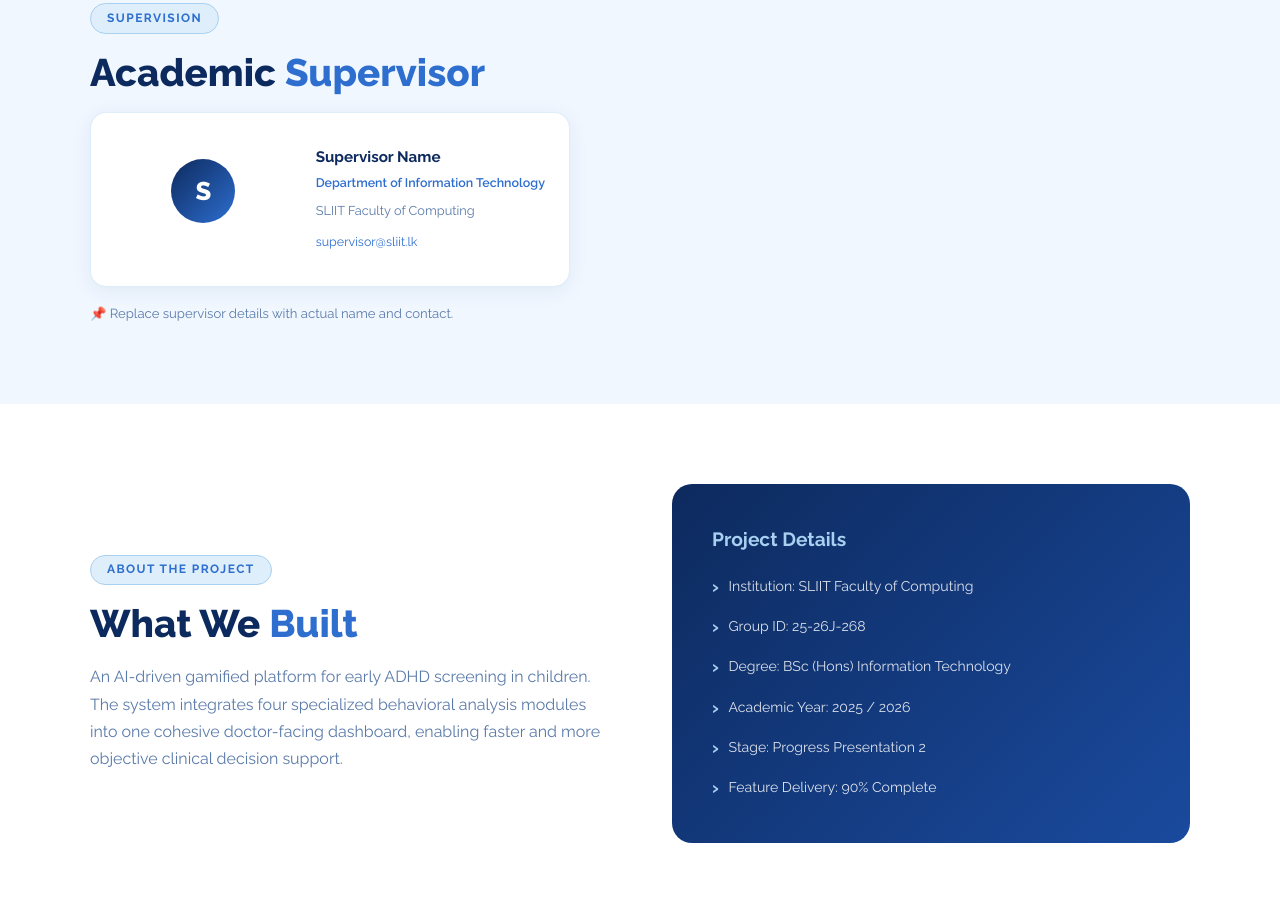
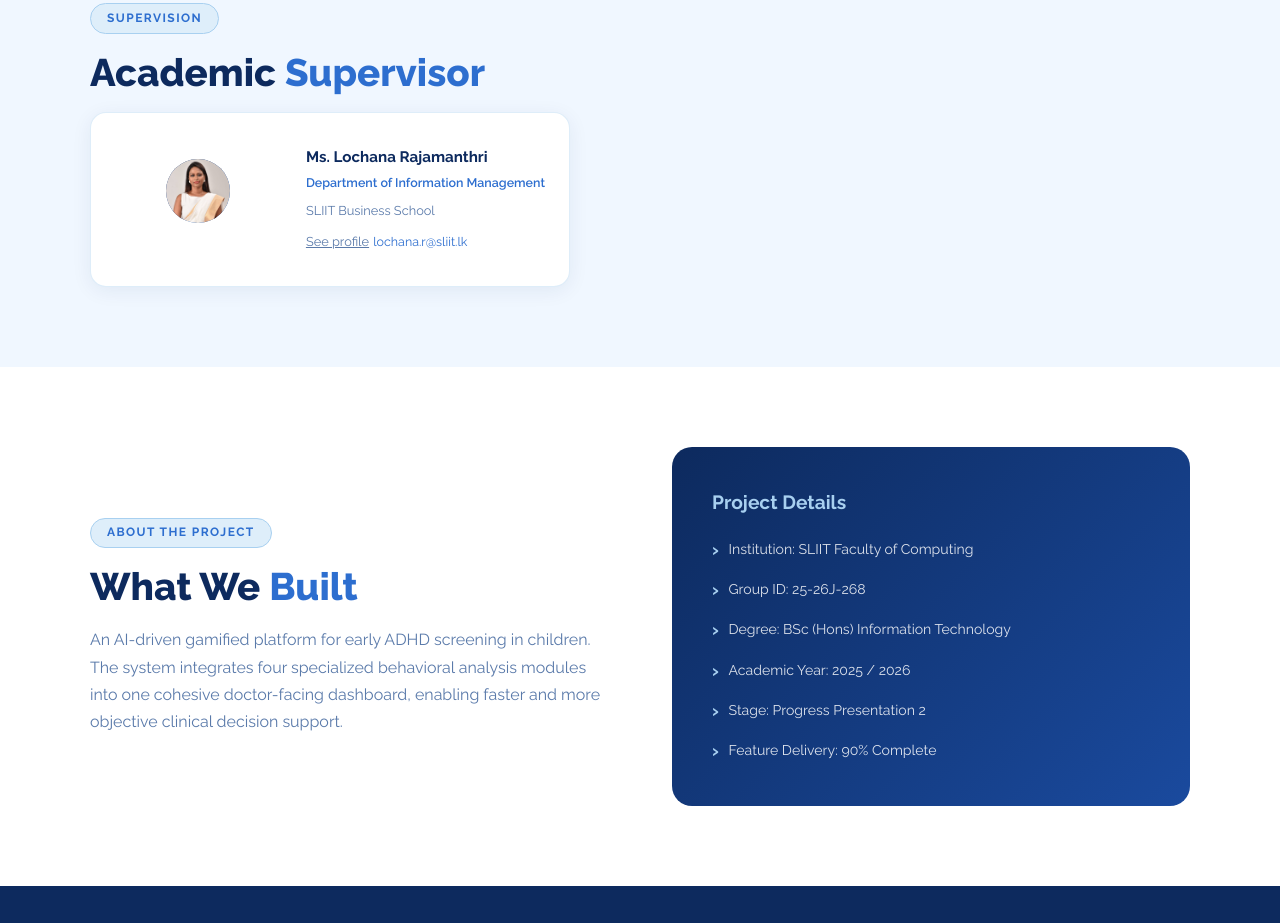
Before and after one commit to SageevanPRajah/adhd-detector-info-website, a plain HTML site: page pages/about.html in a window 1280 px wide. Shown: the part 1065-1988 px from the top of the page. Drawn offline with Linux system fonts and the light colour scheme.

Commit message:
Refactor code structure for improved readability and maintainability

```diff
--- a/pages/about.html
+++ b/pages/about.html
@@ -92,15 +92,17 @@
     <h2 class="section-title">Academic <span>Supervisor</span></h2>
     <div style="max-width:480px">
       <div class="team-card" style="text-align:left;display:flex;align-items:center;gap:1.5rem">
-        <div class="team-avatar" style="width:64px;height:64px;flex-shrink:0">S</div>
+        <div class="team-avatar" style="width:64px;height:64px;flex-shrink:0;overflow:hidden;padding:0">
+          <img src="../assets/images/supervisor.jpeg" alt="Ms. Lochana Rajamanthri" style="width:100%;height:100%;object-fit:cover" />
+        </div>
         <div>
-          <div class="team-name">Supervisor Name</div>
-          <div class="team-id">Department of Information Technology</div>
-          <div class="team-role">SLIIT Faculty of Computing</div>
-          <a href="mailto:supervisor@sliit.lk" class="team-email">supervisor@sliit.lk</a>
+          <div class="team-name">Ms. Lochana Rajamanthri</div>
+          <div class="team-id">Department of Information Management</div>
+          <div class="team-role">SLIIT Business School</div>
+          <a href="https://www.sliit.lk/academic/academic-staff/lochana.r" class="team-role" target="_blank" rel="noopener noreferrer">See profile</a>
+          <a href="mailto:lochana.r@sliit.lk" class="team-email">lochana.r@sliit.lk</a>
         </div>
       </div>
-      <p style="font-size:0.82rem;color:var(--text-light);margin-top:1rem">📌 Replace supervisor details with actual name and contact.</p>
     </div>
   </div>
 </section>
```
Also changed, not shown: assets/images/IT22094704.jpg (added), assets/images/supervisor.jpeg (added).
